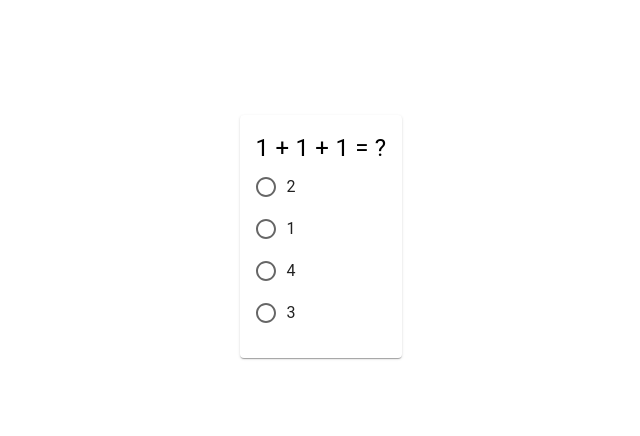
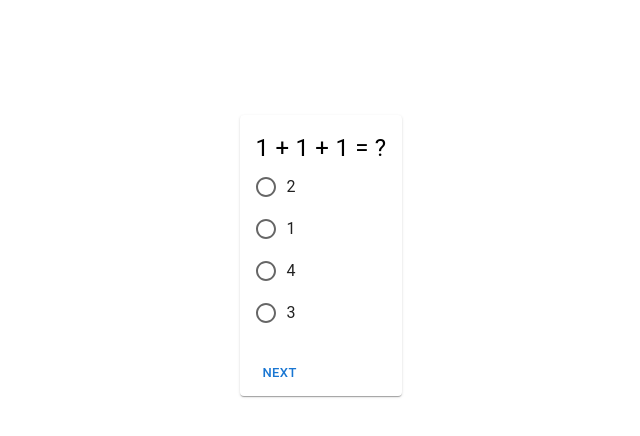
Before and after one commit to Khaled-Walid/mcq-app, a React (Create React App) app: page / in a window 1280 px wide. Both pictures are taken after a click on the button "TAKE TEST". Shown: the top 436 px of the page, without its empty margins (319-959 px from the left). Built offline with nearby package versions, Linux system fonts and the light colour scheme.

Commit message:
add next button to QuestionCard

```diff
--- a/src/components/Choice.jsx
+++ b/src/components/Choice.jsx
@@ -8,6 +8,7 @@ function Choice(props) {
       control={<Radio />}
       label={props.value}
       onClick={props.onClick}
+      checked={props.checked}
     />
   );
 }
--- a/src/components/QuestionCard.jsx
+++ b/src/components/QuestionCard.jsx
@@ -13,6 +13,7 @@ import {
   incrementScore,
   selectQuestions,
 } from "../features/questioncard/questionSlice";
+import { Button, CardActions } from "@mui/material";
 
 const useStyles = makeStyles({
   container: {
@@ -28,28 +29,38 @@ const useStyles = makeStyles({
 
 function QuestionCard() {
   const [currentQuestionIndex, setCurrentQuestionIndex] = useState(0);
+  const [selectedChoice, setSelectedChoice] = useState(null);
   const questions = useSelector(selectQuestions);
   const question = questions[currentQuestionIndex];
-
   const classes = useStyles();
   const dispatch = useDispatch();
+
   const choiceList = question.choices.map((choice) => {
     return (
-      <Choice key={choice} onClick={handleSubmitAnswer} value={choice}></Choice>
+      <Choice
+        key={choice}
+        onClick={handleChoiceClick}
+        value={choice}
+        checked={selectedChoice === choice.toString()}
+      ></Choice>
     );
   });
 
-  function handleSubmitAnswer(e) {
-    if (e.target.value === question.correct.toString()) {
+  function handleNext() {
+    if (selectedChoice === question.correct.toString()) {
       dispatch(incrementScore());
     }
     if (currentQuestionIndex < questions.length - 1) {
+      setSelectedChoice(null);
       setCurrentQuestionIndex((prev) => {
         return prev + 1;
       });
     } else {
       dispatch(gotoResult());
     }
+  }
+  function handleChoiceClick(e) {
+    setSelectedChoice(e.target.value);
   }
   return (
     <Container className={classes.container}>
@@ -70,6 +81,11 @@ function QuestionCard() {
             </RadioGroup>
           </FormControl>
         </CardContent>
+        <CardActions>
+          <Button size="small" onClick={handleNext}>
+            Next
+          </Button>
+        </CardActions>
       </Card>
     </Container>
   );
--- a/src/components/ResultCard.jsx
+++ b/src/components/ResultCard.jsx
@@ -25,7 +25,7 @@ const useStyles = makeStyles({
   },
 });
 
-function NameCard(props) {
+function ResultCard() {
   const classes = useStyles();
   const name = useSelector(selectName);
   const score = useSelector(selectScore);
@@ -35,9 +35,9 @@ function NameCard(props) {
       <Card className={classes.card}>
         <CardContent>
           <Typography variant="h6" gutterBottom component="div">
-            Hi {name},<br></br>
+            Hi {name},<br/>
             The test is finished.
-            <br></br>
+            <br/>
             Your result:&nbsp;
             {score} out of {questions.length}
           </Typography>
@@ -47,4 +47,4 @@ function NameCard(props) {
   );
 }
 
-export default NameCard;
+export default ResultCard;
```
